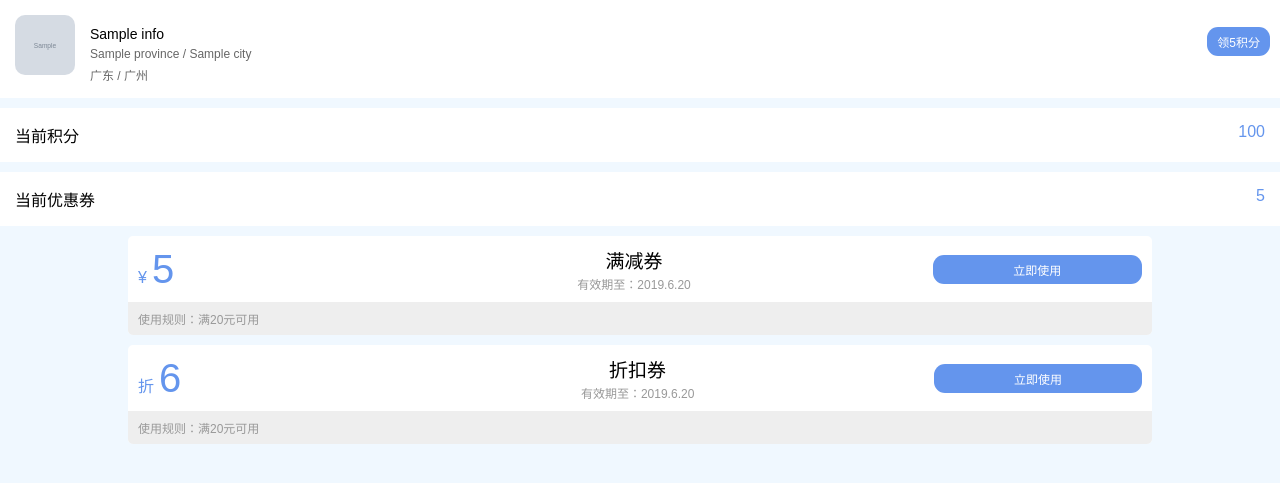
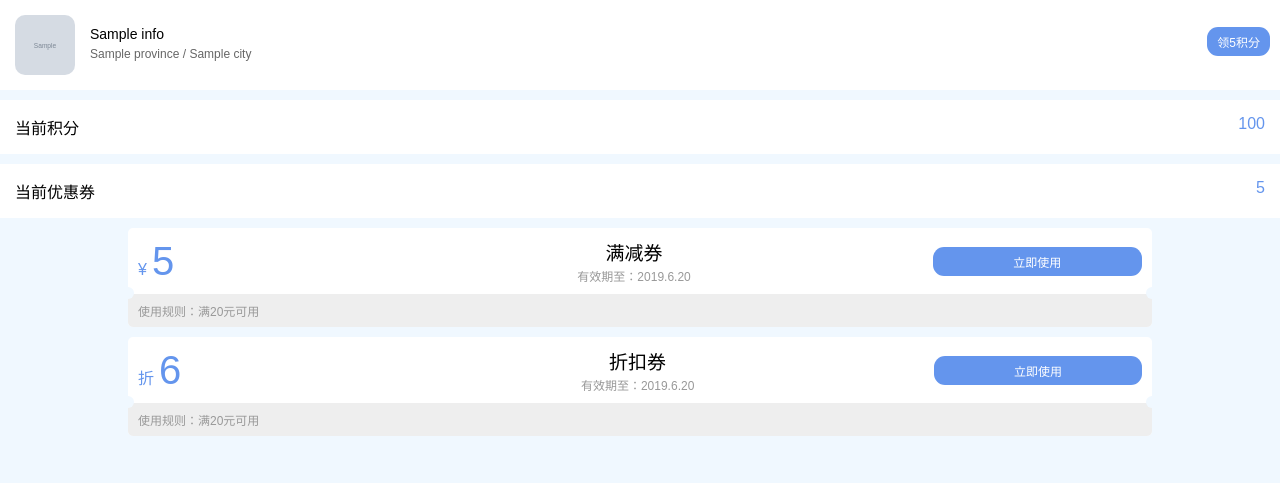
Before and after one commit to LIJiaF/miyuchayan, a Python web app: template template/personal.html in a window 1280 px wide. Shown: the top 483 px of the page. Run offline with Jinja, Linux system fonts and the light colour scheme; the template is opened without the code that fills it: most values are stand-ins (such as "Sample title", 1, 10 or a date in 2020); grey boxes marked "Sample" are stand-in pictures.

Commit message:
页面修改

```diff
--- a/template/personal.html
+++ b/template/personal.html
@@ -91,6 +91,7 @@
         }
 
         .discount_list li {
+            position: relative;
             background: #ffffff;
             border-radius: 5px;
             margin-bottom: 10px;
@@ -146,6 +147,23 @@
             font-size: 12px;
             border-radius: 0 0 5px 5px;
         }
+
+        .circle {
+            position: absolute;
+            top: 59px;
+            width: 12px;
+            height: 12px;
+            border-radius: 50%;
+            background: aliceblue;
+        }
+
+        .left{
+            left: -6px;
+        }
+
+        .right{
+            right: -6px;
+        }
     </style>
 </head>
 <body>
@@ -155,7 +173,7 @@
         <p class="name">{{info['name']}}</p>
         <!--<p class="name">李家富</p>-->
         <p class="address">{{info['province']}} / {{info['city']}}</p>
-        <p class="address">广东 / 广州</p>
+        <!--<p class="address">广东 / 广州</p>-->
     </div>
     <span class="btn draft">领5积分</span>
     <span class="btn active">领取成功</span>
@@ -170,6 +188,8 @@
             <button>立即使用</button>
         </div>
         <p class="rule">使用规则：满20元可用</p>
+        <span class="circle left"></span>
+        <span class="circle right"></span>
     </li>
     <li>
         <div class="discount">
@@ -178,6 +198,8 @@
             <button>立即使用</button>
         </div>
         <p class="rule">使用规则：满20元可用</p>
+        <span class="circle left"></span>
+        <span class="circle right"></span>
     </li>
 </ul>
 </body>
```
